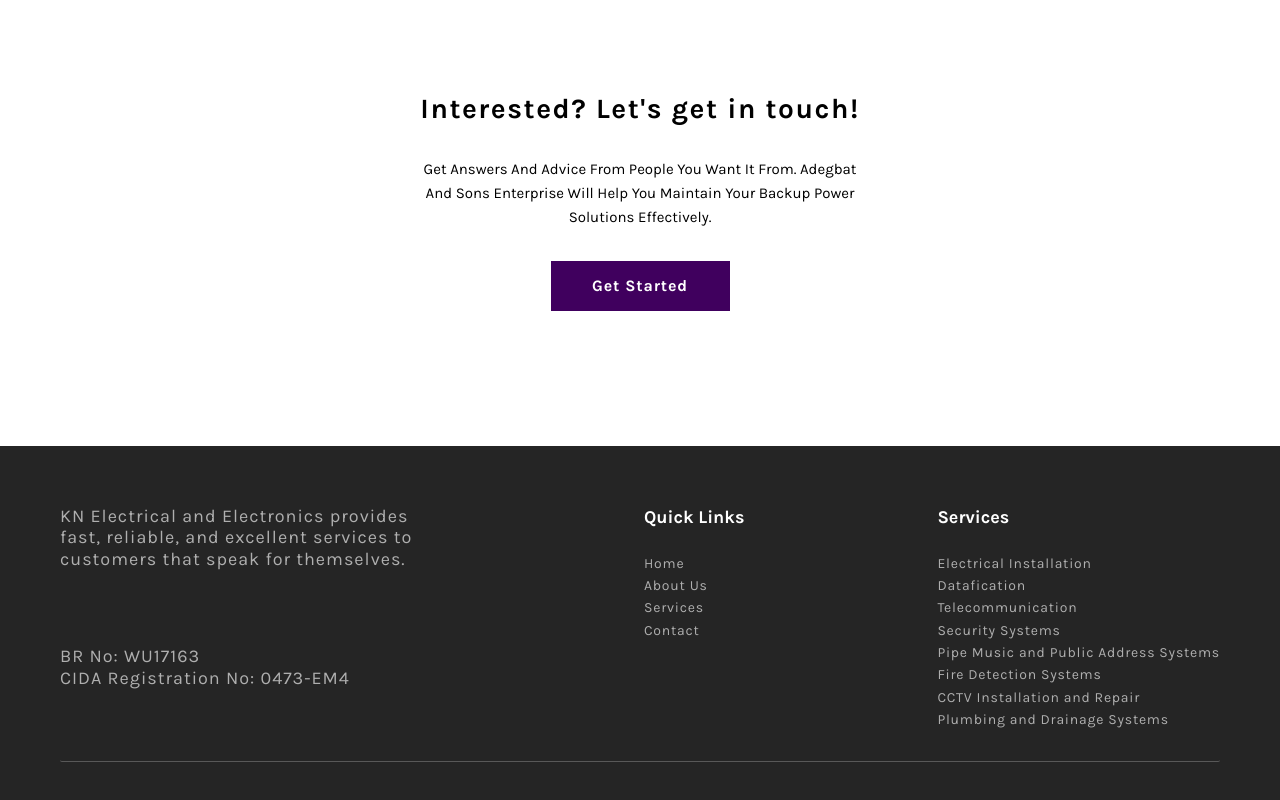
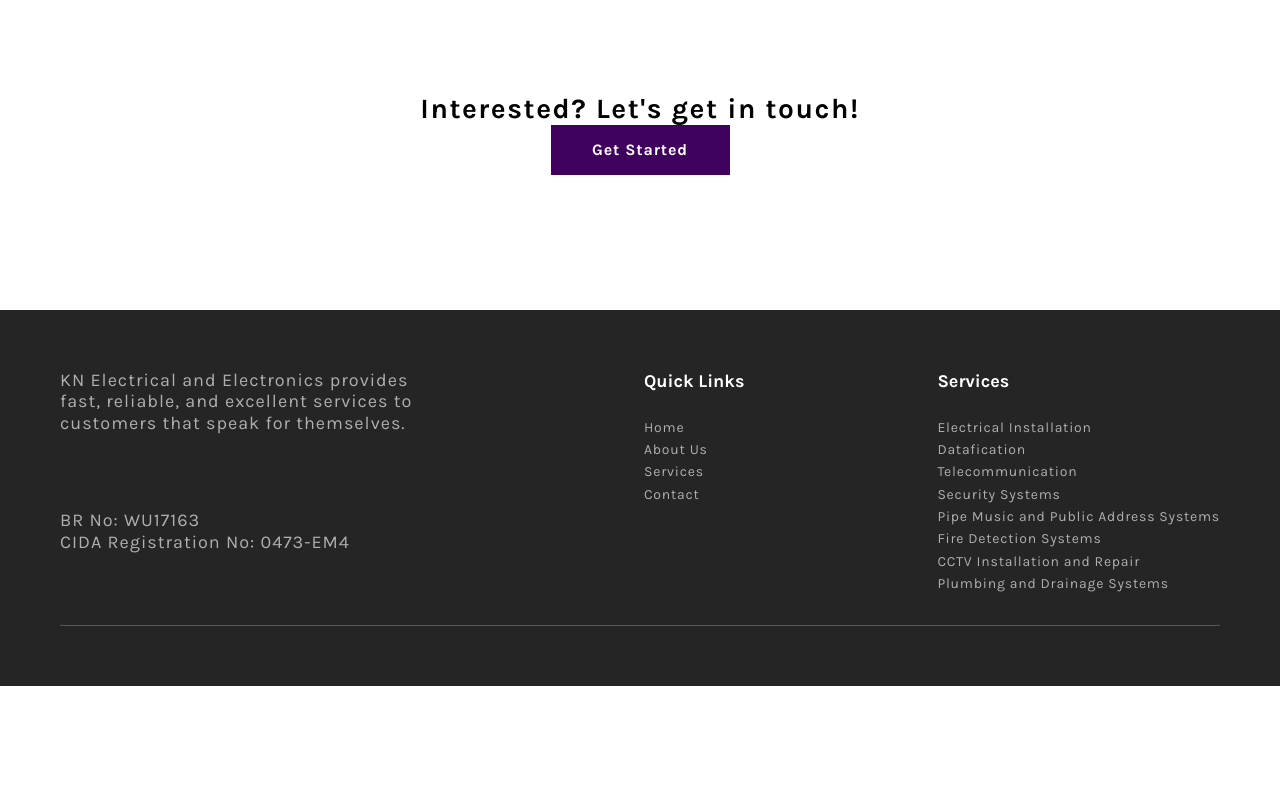
Before and after one commit to Dileepa0000/dddddddddddd, a plain HTML site: page about.html in a window 1280 px wide. Shown: the part 1731-2531 px from the top of the page. After the commit the page ends 2417 px from the top, so only its background shows below. Drawn offline with nearby package versions, Linux system fonts and the light colour scheme; files that its build step writes are made by us from their sources; files whose address does not match are found by name.

Commit message:
Update about.html

```diff
--- a/about.html
+++ b/about.html
@@ -139,8 +139,7 @@
         <div class="intere">
             <h2> Interested? Let's get in touch!
             </h2>
-            <p>Get Answers And Advice From People You Want It From. Adegbat And Sons Enterprise Will Help You Maintain
-                Your Backup Power Solutions Effectively.</p>
+
 
             <button type="submit"> <a href="contact.html">Get Started</a></button>
         </div>
```
